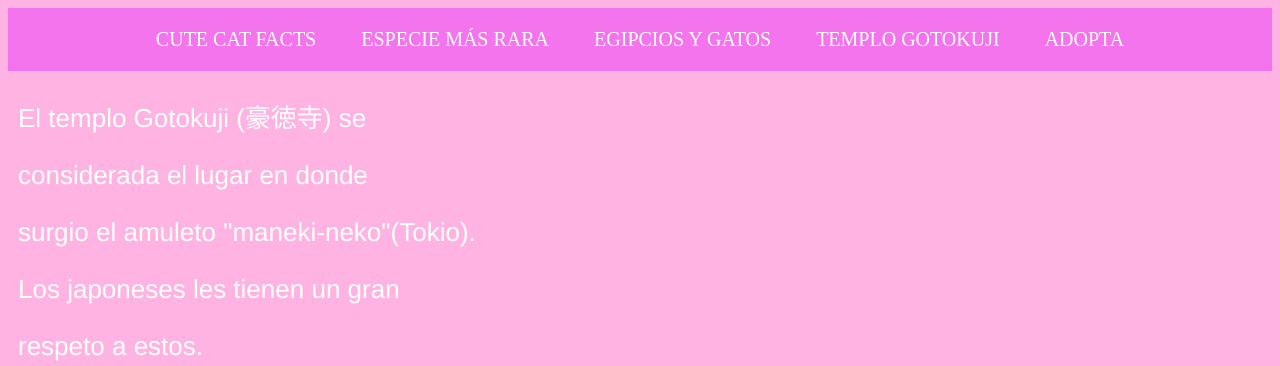
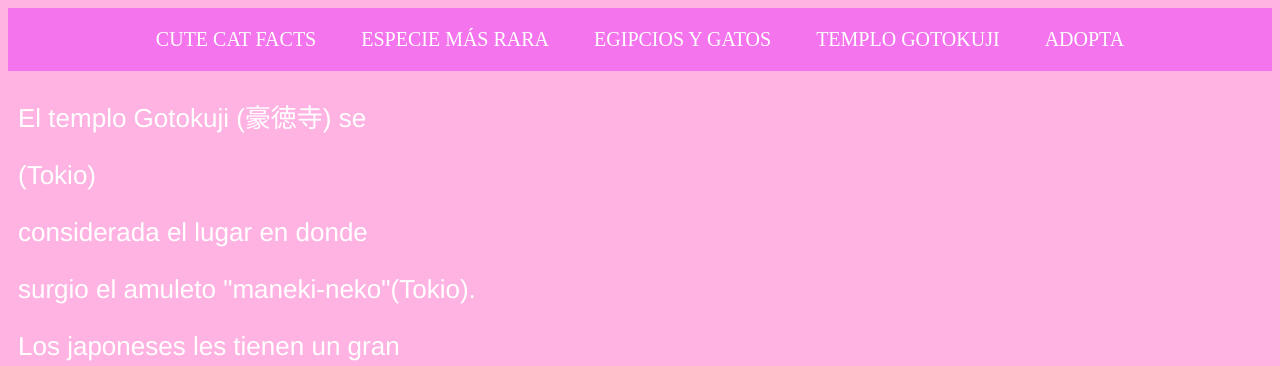
Before and after one commit to NEmilyAguero/ReEntrega-PF-Aguero, a website: page pages/Templo Gotokuji.html in a window 1280 px wide. Shown: the top 366 px of the page. Drawn offline with Linux system fonts and the light colour scheme.

Commit message:
edit Templo Gotokuji.html

```diff
--- a/pages/Templo Gotokuji.html
+++ b/pages/Templo Gotokuji.html
@@ -25,6 +25,7 @@
 
        <div class="scrolling-text">
          <p>El templo Gotokuji (豪徳寺) se</p>
+         <p>(Tokio)</p>
          <p>considerada el lugar en donde</p>
          <p>surgio el amuleto "maneki-neko"(Tokio).</p>
          <p>Los japoneses les tienen un gran</p>
```
